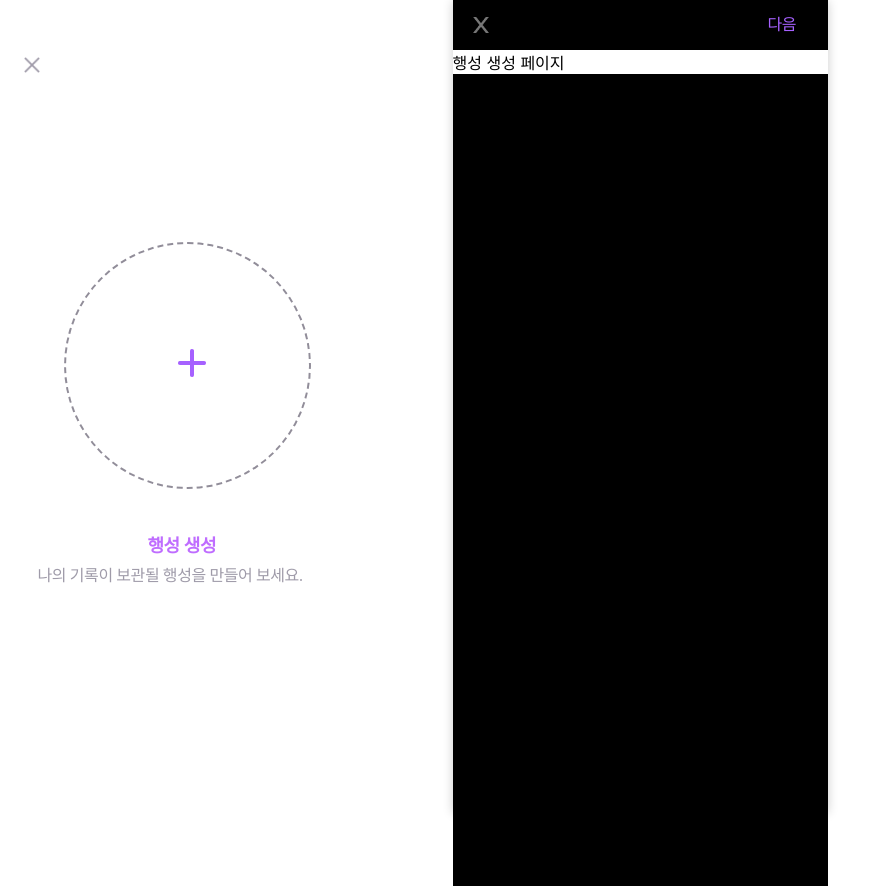
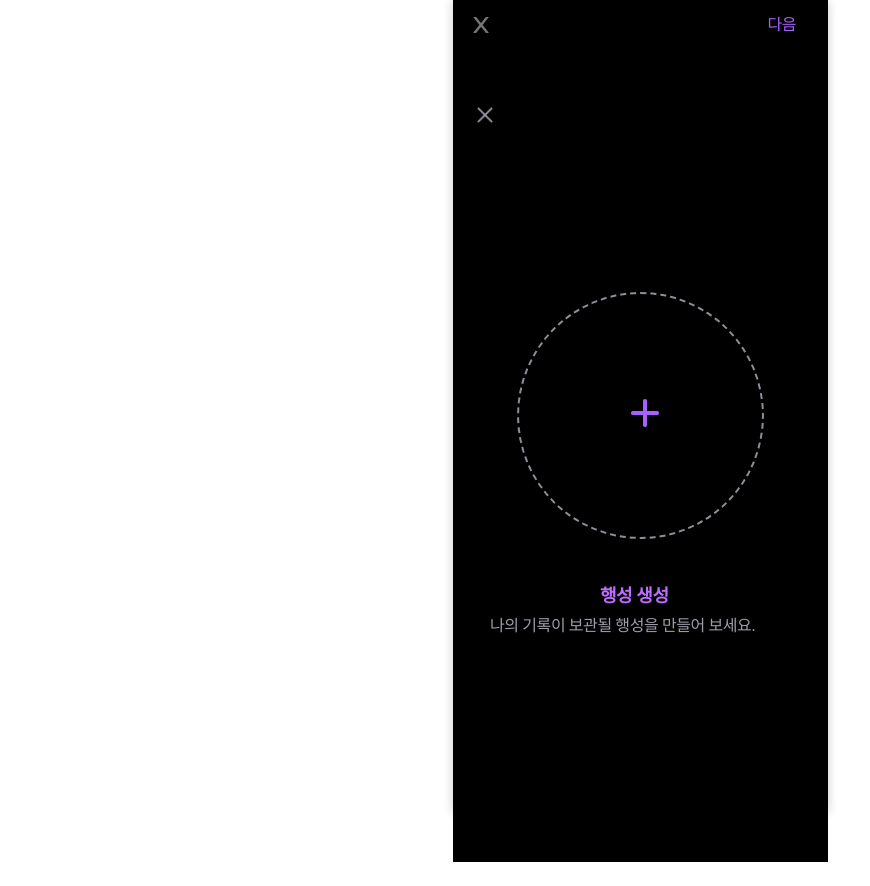
Before and after one commit to KMU-WINK/OMO, a React (Create React App) app in the folder front/: page /create in a window 1280 px wide. Shown: the whole page, without its empty margins (0-870 px from the left). After the commit the page ends 862 px from the top, so only its background shows below. Built offline with nearby package versions, Linux system fonts and the light colour scheme.

Commit message:
update create css

```diff
--- a/front/src/components/create/PlanetCreate.js
+++ b/front/src/components/create/PlanetCreate.js
@@ -88,9 +88,7 @@ const PlanetCreate = ({onClick, visible, setVisible})=>{
 export default PlanetCreate;
 
 const Background = styled.div`
-    position: fixed;
-    left: 0;
-    top: 0;
+    position: relative;
     width: 375px;
     height: 812px;
     display: flex;
--- a/front/src/components/create/index.js
+++ b/front/src/components/create/index.js
@@ -63,9 +63,12 @@ const CreateComponent = ()=>{
 export default CreateComponent;
 
 const Background = styled.div`
-    background: black;
-    width: 375px;
-    height: 812px;
+  background: black;
+  //position:absolute;
+  //left:0%;
+  width: 100%;
+  height: 812px;
+  position: relative;
 `;
 
 const Button = styled.img`
@@ -241,8 +244,6 @@ const Item = ({planetId, colorId, name, count})=>{
         <ItemBlock>
             <PlanetBlock ref={planetRef}>
                 {
-                    console.log("hi"),
-                    console.log(planetId),
                    planets.map(({Planet, isclick, id})=>(id===planetId?
                     <Planet ref={planetRef} key={planetId}></Planet>:<></>))
                 }
--- a/front/src/pages/Create.js
+++ b/front/src/pages/Create.js
@@ -7,7 +7,6 @@ const Create = (props) => {
     return (
         <div>
             <Header state={"Cancel"} next={"다음"}/>
-            행성 생성 페이지
             <CreateComponent/>
         </div>
     )
```
